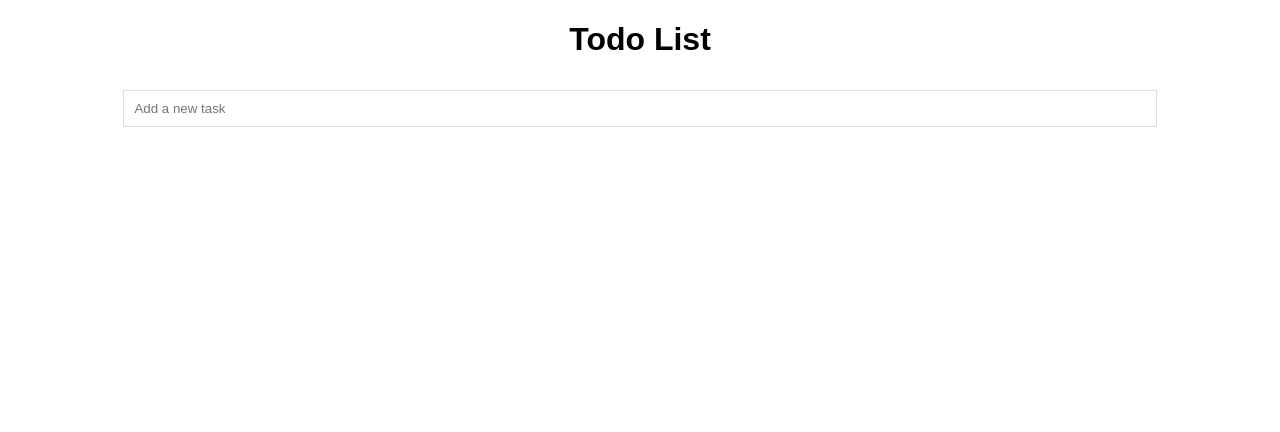
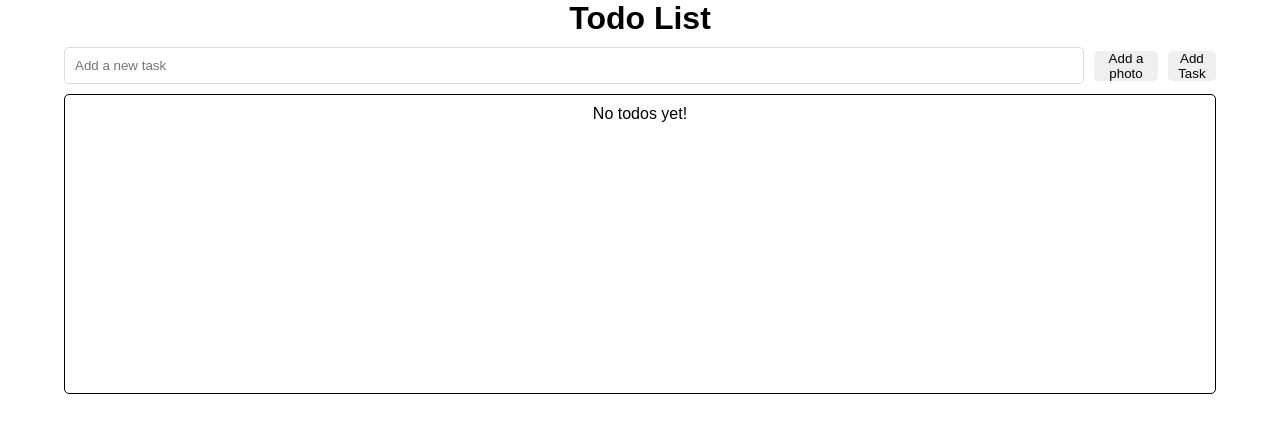
Before and after one commit to FlorianPALVADEAU/LNGP-AWS, a React (Create React App) app: page / in a window 1280 px wide. Shown: the top 432 px of the page. Built offline with nearby package versions, Linux system fonts and the light colour scheme.

Commit message:
:bug: style todo and add file

```diff
--- a/src/App.css
+++ b/src/App.css
@@ -1,5 +1,6 @@
 .App {
   text-align: center;
+  width: 100%;
 }
 
 .App-logo {
--- a/src/App.js
+++ b/src/App.js
@@ -27,6 +27,7 @@ function App() {
       <h1>Todo List</h1>
       <TodoForm addTodo={addTodo} />
       <div className="todo-list">
+        {todos.length === 0 && <p>No todos yet!</p>}
         {todos.map((todo, index) => (
           <Todo
             key={index}
--- a/src/Todo.js
+++ b/src/Todo.js
@@ -1,17 +1,16 @@
 import React from 'react';
+import './App.css';
 
 function Todo({ todo, index, completeTodo, removeTodo }) {
   return (
-    <div
-      className="todo"
-      style={{ textDecoration: todo.isCompleted ? 'line-through' : '' }}
-    >
-      {todo.text}
+    <div className={`todo ${todo.isCompleted ? 'complete' : ''}`}>
+      {todo.isCompleted ? '✅' : '❌'} &nbsp; {todo.text}
+      {todo.file && <img src={URL.createObjectURL(todo.file)} alt="todo" />}
       <div>
-        <button onClick={() => completeTodo(index)}>
+        <button className="button" onClick={() => completeTodo(index)}>
           {todo.isCompleted ? 'Undo' : 'Complete'}
         </button>
-        <button onClick={() => removeTodo(index)}>Delete</button>
+        <button className="button" onClick={() => removeTodo(index)}>Delete</button>
       </div>
     </div>
   );
--- a/src/TodoForm.js
+++ b/src/TodoForm.js
@@ -1,17 +1,25 @@
-import React, { useState } from 'react';
+import React, { useRef, useState } from 'react';
 
 function TodoForm({ addTodo }) {
   const [value, setValue] = useState('');
+  const [file, setFile] = useState(null);
+  const fileInputRef = useRef();
 
   const handleSubmit = (e) => {
     e.preventDefault();
     if (!value) return;
-    addTodo(value);
+    addTodo({text: value,file: file});
     setValue('');
+    setFile(null);
+    fileInputRef.current.value = '';
+  };
+
+  const handleFileChange = (e) => {
+    setFile(e.target.files[0]);
   };
 
   return (
-    <form onSubmit={handleSubmit}>
+    <form onSubmit={handleSubmit} className="form">
       <input
         type="text"
         className="input"
@@ -19,6 +27,16 @@ function TodoForm({ addTodo }) {
         onChange={(e) => setValue(e.target.value)}
         placeholder="Add a new task"
       />
+      <input
+        type="file"
+        className="file-input"
+        onChange={handleFileChange}
+        accept='.jpg, .jpeg, .png, .gif, .svg, .webp'
+        style={{ display: "none" }}
+        ref={fileInputRef}
+      />
+      <button className="button" onClick={() => fileInputRef.current.click()} style={{ border: "0", padding: "0" }}>Add a photo</button>
+      <button type="submit" className="button" style={{ border: "0", padding: "0" }}>Add Task</button>
     </form>
   );
 }
--- a/src/index.css
+++ b/src/index.css
@@ -1,11 +1,31 @@
+*{
+  margin: 0;
+  padding: 0;
+  box-sizing: border-box;
+  border-radius: 5px;
+}
+
 .app {
   font-family: sans-serif;
   text-align: center;
+  display: flex;
+  justify-content: center;
+  align-items: center;
+  flex-direction: column;
+
 }
 
 .todo-list {
+  width: 90%;
+  border: 1px solid black;
   list-style: none;
-  padding: 0;
+  padding: 10px;
+  min-height: 300px;
+  display: flex;
+  justify-content: flex-start;
+  align-items: center;
+  flex-direction: column;
+  gap: 10px;
 }
 
 .todo {
@@ -13,17 +33,42 @@
   justify-content: space-between;
   align-items: center;
   padding: 10px;
-  background: #f9f9f9;
+  background: #e9939344;
   border-bottom: 1px solid #ddd;
+  width: 100%;
 }
 
-.todo button {
+.complete {
+  display: flex;
+  justify-content: space-between;
+  align-items: center;
+  padding: 10px;
+  background: #9de99344;
+  border-bottom: 1px solid #ddd;
+  width: 100%;
+}
+
+.todo .button {
   margin-left: 5px;
+  width: 100px;
+  height: 90%;
+  padding: 5px;
+  border: 0;
+  cursor: pointer;
+  background-color: white;
+}
+
+.form {
+  width: 90%;
+  display: flex;
+  justify-content: space-between;
+  align-items: center;
+  gap: 10px;
 }
 
 .input {
   padding: 10px;
   border: 1px solid #ddd;
-  width: 80%;
+  width: 100%;
   margin: 10px 0;
 }
```
